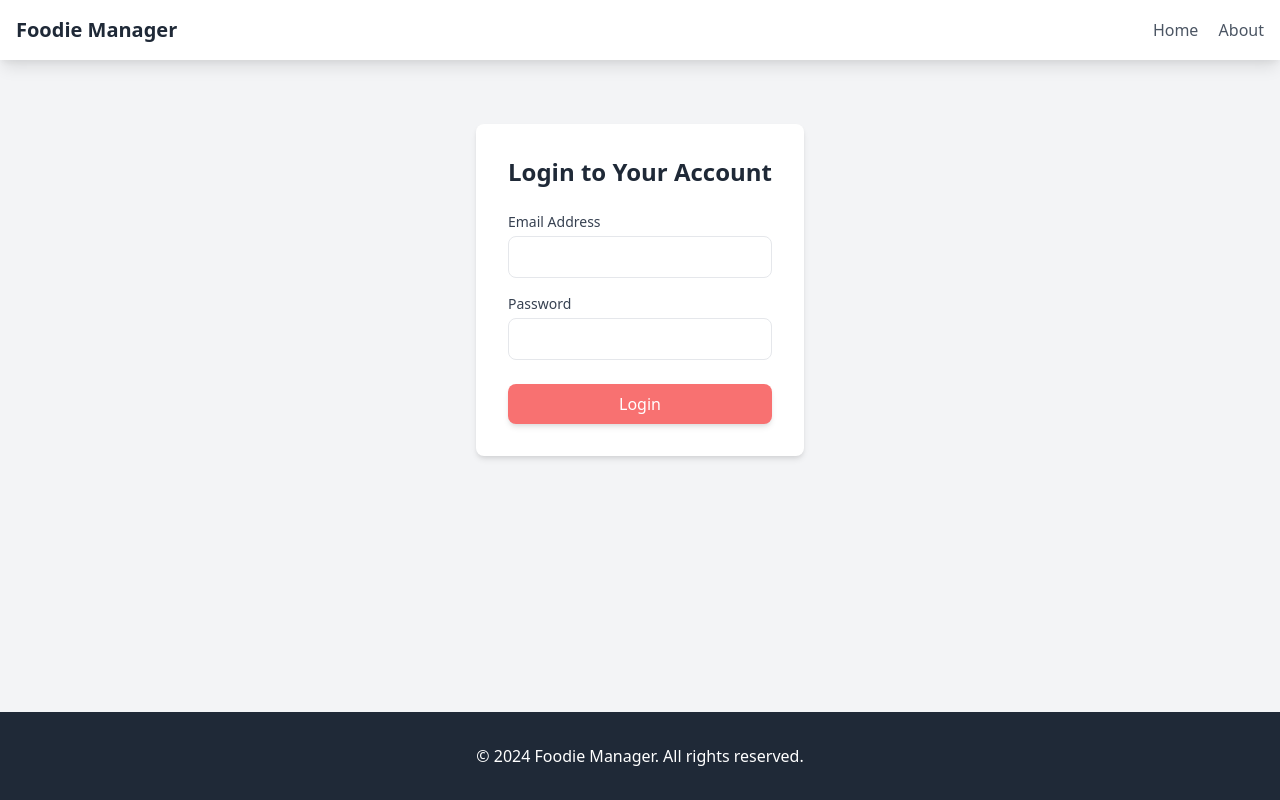
After one commit to Dado-hash/PrinciplesOfSoftwareDevelopment, a Django app: page /login in a window 1280 px wide. The commit adds this page. Run offline with Django 5.2, Linux system fonts and the light colour scheme.

Commit message:
Divided the login and the homepage

```diff
--- a/freshtrackproject/freshtrack/views.py
+++ b/freshtrackproject/freshtrack/views.py
@@ -5,3 +5,7 @@ from django.shortcuts import render
 
 def index(request):
     return render(request, 'index.html')
+
+
+def login(request):
+    return render(request, 'login.html')
--- a/freshtrackproject/freshtrackproject/urls.py
+++ b/freshtrackproject/freshtrackproject/urls.py
@@ -16,8 +16,9 @@ Including another URLconf
 """
 
 from django.urls import path
-from freshtrack.views import index
+from freshtrack.views import index, login
 
 urlpatterns = [
     path('', index, name='index'),
+    path('login', login, name='login')
 ]
--- /dev/null
+++ b/freshtrackproject/frontend/templates/login.html
@@ -0,0 +1,53 @@
+<!DOCTYPE html>
+<html lang="en">
+<head>
+    <meta charset="UTF-8">
+    <meta name="viewport" content="width=device-width, initial-scale=1.0">
+    <title>Login - Foodie Manager</title>
+    <!-- Integra Tailwind CSS -->
+    <link href="https://cdn.jsdelivr.net/npm/tailwindcss@^2.0/dist/tailwind.min.css" rel="stylesheet">
+    <!-- Integra Font Awesome per icone -->
+    <link href="https://cdnjs.cloudflare.com/ajax/libs/font-awesome/6.0.0-beta3/css/all.min.css" rel="stylesheet">
+</head>
+<body class="flex flex-col min-h-screen bg-gray-100">
+    <!-- Navbar -->
+    <nav class="bg-white shadow-lg">
+        <div class="container mx-auto px-4">
+            <div class="flex justify-between items-center py-4">
+                <h1 class="text-xl font-bold text-gray-800">Foodie Manager</h1>
+                <div>
+                    <a href="#" class="text-gray-600 hover:text-gray-800 mr-4">Home</a>
+                    <a href="#" class="text-gray-600 hover:text-gray-800">About</a>
+                </div>
+            </div>
+        </div>
+    </nav>
+
+    <!-- Login Section -->
+    <section id="login" class="py-16 flex-1"> <!-- Utilizza flex-1 per far espandere questa sezione -->
+        <div class="container mx-auto px-4 flex justify-center items-center"> <!-- Utilizza flex e justify-center per centrare il contenuto verticalmente -->
+            <div class="max-w-lg bg-white rounded-lg shadow-md p-8">
+                <h2 class="text-2xl font-bold text-gray-800 mb-6">Login to Your Account</h2>
+                <form>
+                    <div class="mb-4">
+                        <label for="email" class="block text-sm font-medium text-gray-700">Email Address</label>
+                        <input type="email" id="email" name="email" class="mt-1 p-2 w-full border rounded-lg">
+                    </div>
+                    <div class="mb-6">
+                        <label for="password" class="block text-sm font-medium text-gray-700">Password</label>
+                        <input type="password" id="password" name="password" class="mt-1 p-2 w-full border rounded-lg">
+                    </div>
+                    <button type="submit" class="w-full bg-red-400 text-white py-2 px-4 rounded-lg shadow-md hover:bg-red-500 transition duration-300">Login</button>
+                </form>
+            </div>
+        </div>
+    </section>
+
+    <!-- Footer -->
+    <footer class="bg-gray-800 text-white py-8 mt-auto"> <!-- Utilizza mt-auto per spingere il footer in fondo alla pagina -->
+        <div class="container mx-auto px-4">
+            <p class="text-center">&copy; 2024 Foodie Manager. All rights reserved.</p>
+        </div>
+    </footer>
+</body>
+</html>
```
Also changed, not shown: freshtrackproject/frontend/templates/index.html (+5 -25 lines).
